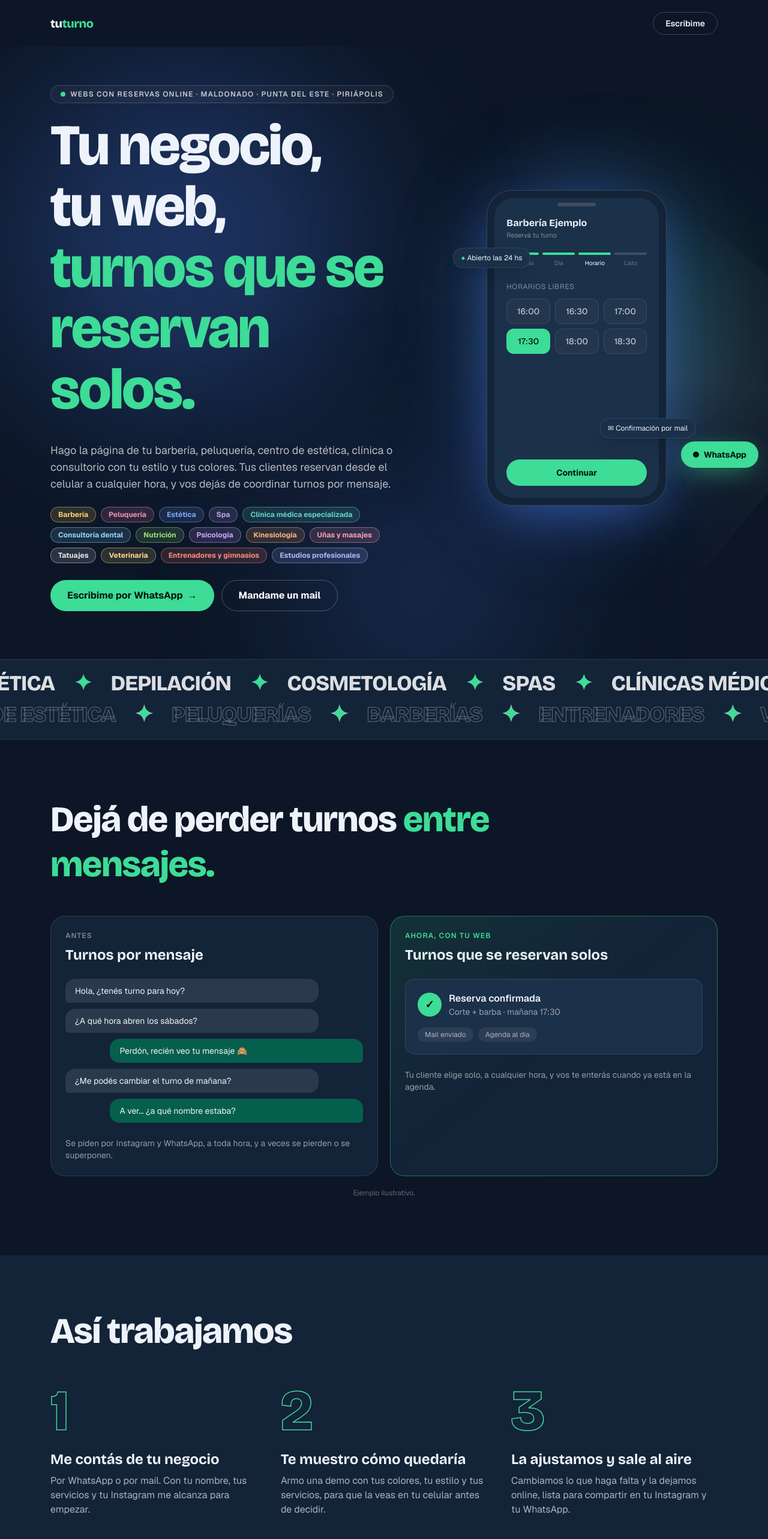
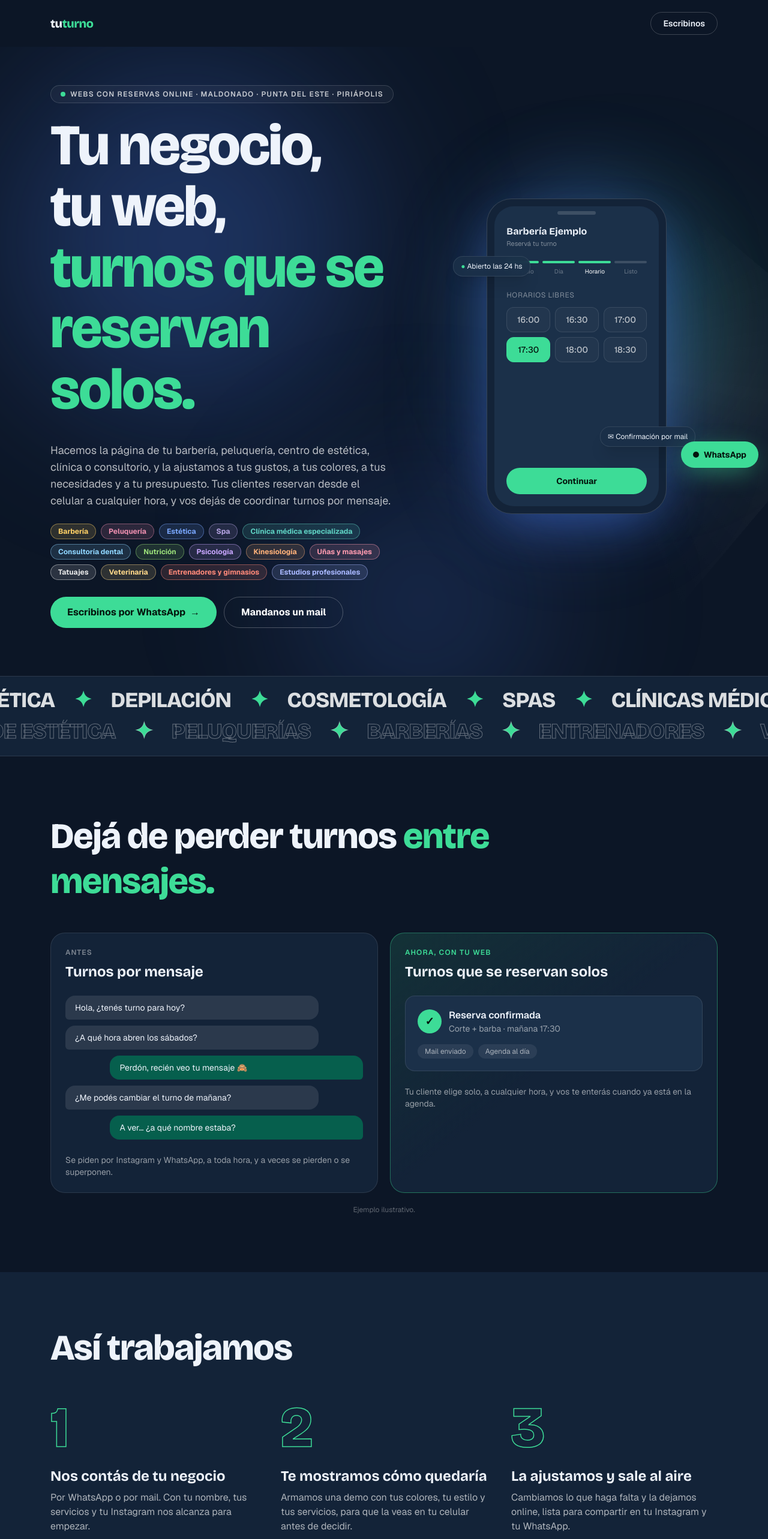
Before and after one commit to LucasSechous/ReservasWeb, a Next.js app: page / in a window 1280 px wide. Shown: the top 2566 px of the page at 60% size. Built offline with nearby package versions, Linux system fonts and the light colour scheme; a web font is replaced by a local one.

Commit message:
Vitrina en voz de equipo (nosotros) y la web se ajusta a gustos, colores, necesidades y presupuesto
Co-Authored-By: Claude Sonnet 5.5 <noreply@anthropic.com>

```diff
--- a/src/app/page.tsx
+++ b/src/app/page.tsx
@@ -37,10 +37,10 @@ function BotonesContacto() {
         rel="noopener noreferrer"
         className={botonPrimario}
       >
-        Escribime por WhatsApp <Flecha />
+        Escribinos por WhatsApp <Flecha />
       </a>
       <a href={mailUrl} className={botonSecundario}>
-        Mandame un mail
+        Mandanos un mail
       </a>
     </div>
   );
@@ -48,14 +48,14 @@ function BotonesContacto() {
 
 const pasos = [
   {
-    titulo: "Me contás de tu negocio",
+    titulo: "Nos contás de tu negocio",
     texto:
-      "Por WhatsApp o por mail. Con tu nombre, tus servicios y tu Instagram me alcanza para empezar.",
+      "Por WhatsApp o por mail. Con tu nombre, tus servicios y tu Instagram nos alcanza para empezar.",
   },
   {
-    titulo: "Te muestro cómo quedaría",
+    titulo: "Te mostramos cómo quedaría",
     texto:
-      "Armo una demo con tus colores, tu estilo y tus servicios, para que la veas en tu celular antes de decidir.",
+      "Armamos una demo con tus colores, tu estilo y tus servicios, para que la veas en tu celular antes de decidir.",
   },
   {
     titulo: "La ajustamos y sale al aire",
@@ -94,12 +94,12 @@ const dominios = [
   {
     titulo: "Lo comprás vos",
     texto:
-      "Abrís tu cuenta en el registrador y pagás con tu tarjeta. Yo te guío en cada paso y después lo conecto a tu web. Es lo más simple y queda siempre a tu nombre.",
+      "Abrís tu cuenta en el registrador y pagás con tu tarjeta. Te guiamos en cada paso y después lo conectamos a tu web. Es lo más simple y queda siempre a tu nombre.",
   },
   {
-    titulo: "Lo gestiono yo",
+    titulo: "Lo gestionamos nosotros",
     texto:
-      "Lo registro por vos y te cobro el costo aparte, con su comprobante. Es tuyo: si algún día querés llevártelo a otro lado, te lo transfiero.",
+      "Lo registramos por vos y te cobramos el costo aparte, con su comprobante. Es tuyo: si algún día querés llevártelo a otro lado, te lo transferimos.",
   },
 ];
 
@@ -196,7 +196,7 @@ export default function Home() {
           rel="noopener noreferrer"
           className="rounded-full border border-white/20 px-5 py-2 text-sm font-semibold transition-colors hover:border-accent hover:text-accent"
         >
-          Escribime
+          Escribinos
         </a>
       </header>
 
@@ -223,8 +223,9 @@ export default function Home() {
               />
               <Reveal delay={0.9} className="mt-8 max-w-xl">
                 <p className="text-lg text-white/70">
-                  Hago la página de tu barbería, peluquería, centro de estética,
-                  clínica o consultorio con tu estilo y tus colores. Tus clientes
+                  Hacemos la página de tu barbería, peluquería, centro de estética,
+                  clínica o consultorio, y la ajustamos a tus gustos, a tus
+                  colores, a tus necesidades y a tu presupuesto. Tus clientes
                   reservan desde el celular a cualquier hora, y vos dejás de
                   coordinar turnos por mensaje.
                 </p>
@@ -337,7 +338,7 @@ export default function Home() {
               Dos formas de tener tu web
             </h2>
             <p className="mt-4 max-w-2xl text-lg text-white/65">
-              Los precios dependen de tu negocio. Escribime y te paso una
+              Los precios dependen de tu negocio. Escribinos y te pasamos una
               propuesta a medida.
             </p>
           </Reveal>
@@ -387,7 +388,7 @@ export default function Home() {
                 Cada negocio tiene su dirección propia, algo como
                 {" "}<span className="font-semibold text-white">tunegocio.com.uy</span>,
                 {" "}y no una dirección de Tu Turno. Si ya tenés una, la
-                conecto. Si no, hay dos formas de conseguirla:
+                conectamos. Si no, hay dos formas de conseguirla:
               </p>
               <ul className="mt-8 grid gap-4 md:grid-cols-2">
                 {dominios.map((d) => (
@@ -402,7 +403,7 @@ export default function Home() {
               </ul>
               <p className="mt-6 text-sm text-white/50">
                 El dominio es un costo aparte del armado de tu web y se renueva
-                una vez por año. Te paso el precio exacto en la propuesta.
+                una vez por año. Te pasamos el precio exacto en la propuesta.
               </p>
             </div>
           </Reveal>
@@ -484,7 +485,7 @@ export default function Home() {
                 ¿Probamos con <span className="text-accent">tu negocio?</span>
               </h2>
               <p className="mx-auto mt-6 max-w-xl text-lg text-white/65">
-                Contame qué hacés y te muestro cómo quedaría tu web.
+                Contanos qué hacés y te mostramos cómo quedaría tu web.
               </p>
               <div className="mt-10 flex justify-center">
                 <BotonesContacto />
@@ -507,7 +508,7 @@ export default function Home() {
         href={whatsappUrl}
         target="_blank"
         rel="noopener noreferrer"
-        aria-label="Escribime por WhatsApp"
+        aria-label="Escribinos por WhatsApp"
         className="fixed bottom-5 right-4 z-50 flex items-center gap-2 rounded-full bg-accent px-5 py-3 text-sm font-bold text-accent-ink shadow-[0_10px_40px_-8px_rgba(61,220,151,0.6)] transition-transform hover:scale-105"
       >
         <span className="relative flex size-2.5">
--- a/src/lib/contacto.ts
+++ b/src/lib/contacto.ts
@@ -4,8 +4,8 @@ export const WHATSAPP_NUMERO = "59899088224"; // +598 99 088 224, sin signos, pa
 export const TELEFONO_MOSTRADO = "+598 99 088 224";
 
 const MENSAJE_WHATSAPP =
-  "Hola Lucas, vi tu página de Tu Turno y quiero una web con reservas para mi negocio.";
+  "Hola, vi la página de Tu Turno y quiero una web con reservas para mi negocio.";
 
 export const whatsappUrl = `https://wa.me/${WHATSAPP_NUMERO}?text=${encodeURIComponent(MENSAJE_WHATSAPP)}`;
 
-export const mailUrl = `mailto:${EMAIL}?subject=${encodeURIComponent("Quiero una web con reservas")}&body=${encodeURIComponent("Hola Lucas, vi tu página de Tu Turno. Mi negocio es:\n\n")}`;
+export const mailUrl = `mailto:${EMAIL}?subject=${encodeURIComponent("Quiero una web con reservas")}&body=${encodeURIComponent("Hola, vi la página de Tu Turno. Mi negocio es:\n\n")}`;
```
